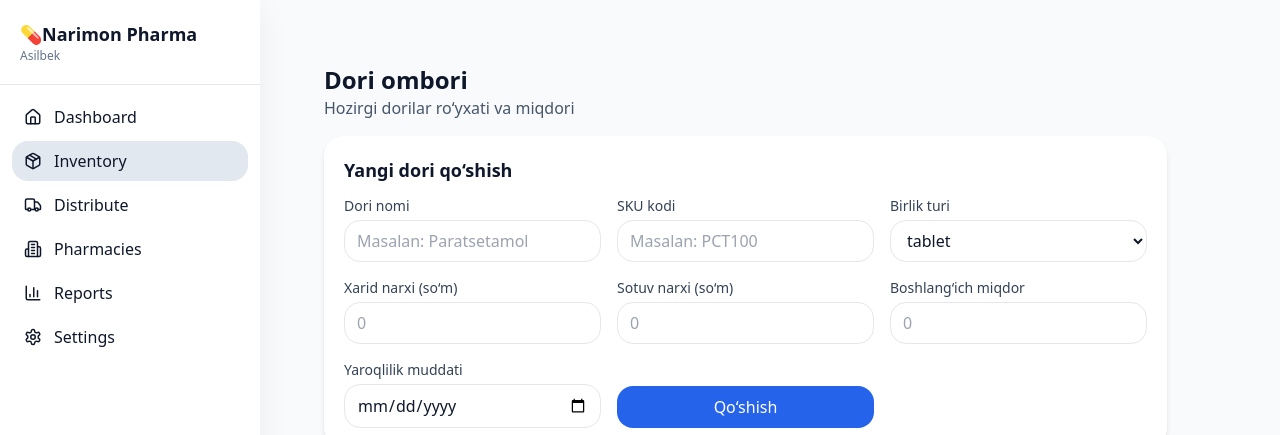
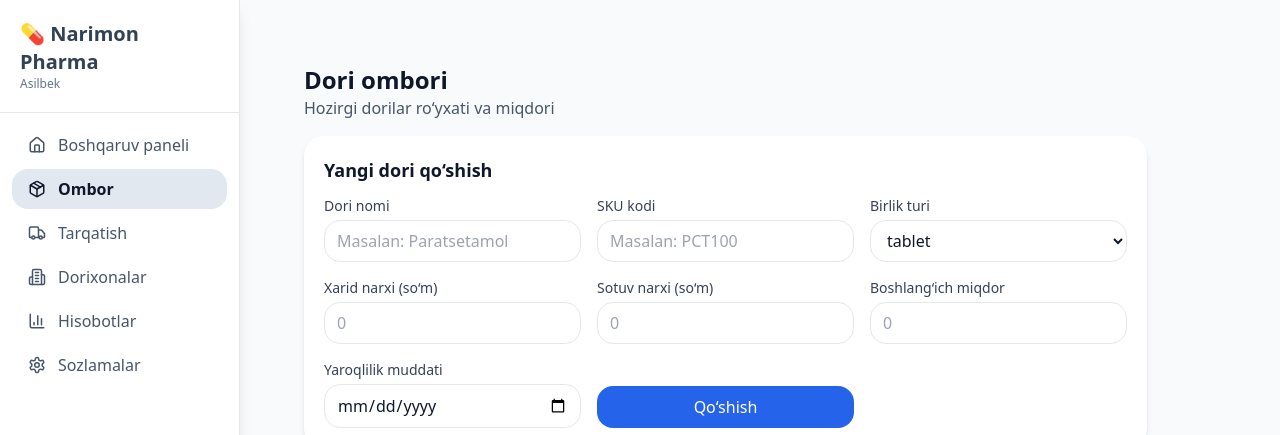
Before and after one commit to Ahmadjonov004/pharma-distributor, a React (Vite) app in the folder client/: page /inventory in a window 1280 px wide. Shown: the top 435 px of the page. Built offline with nearby package versions, Linux system fonts and the light colour scheme; no server answers.

Commit message:
app.tsx file update

```diff
--- a/client/src/App.tsx
+++ b/client/src/App.tsx
@@ -8,23 +8,30 @@ import Settings from './pages/Settings'
 import { Home, Package, Truck, Building2, BarChart3, Settings as Cog } from 'lucide-react'
 
 function Frame(){
-  const nav=[{to:'/',label:'Dashboard',icon:Home},{to:'/inventory',label:'Inventory',icon:Package},{to:'/distribute',label:'Distribute',icon:Truck},{to:'/pharmacies',label:'Pharmacies',icon:Building2},{to:'/reports',label:'Reports',icon:BarChart3},{to:'/settings',label:'Settings',icon:Cog}]
+  const nav=[
+    {to:'/',label:'Boshqaruv paneli',icon:Home},
+    {to:'/inventory',label:'Ombor',icon:Package},
+    {to:'/distribute',label:'Tarqatish',icon:Truck},
+    {to:'/pharmacies',label:'Dorixonalar',icon:Building2},
+    {to:'/reports',label:'Hisobotlar',icon:BarChart3},
+    {to:'/settings',label:'Sozlamalar',icon:Cog}
+  ]
   return (
-    <div className='min-h-screen grid md:grid-cols-[260px_1fr]'>
-      <aside className='bg-white shadow-soft md:sticky md:top-0 h-full'>
+    <div className='min-h-screen grid md:grid-cols-[240px_1fr] bg-slate-50'>
+      <aside className='bg-white shadow-lg md:sticky md:top-0 h-full border-r'>
         <div className='p-5 border-b'>
-          <div className='text-lg font-semibold'>💊Narimon Pharma</div>
+          <div className='text-xl font-semibold text-slate-700'>💊 Narimon Pharma</div>
           <div className='text-xs text-slate-500'>Asilbek</div>
         </div>
         <nav className='p-3 space-y-1'>
           {nav.map(n=>{ const Icon=n.icon as any; return (
-            <NavLink key={n.to} to={n.to} end={n.to==='/' } className={({isActive})=>`flex items-center gap-3 px-3 py-2 rounded-xl hover:bg-slate-100 ${isActive?'bg-slate-200 font-medium':''}`}>
+            <NavLink key={n.to} to={n.to} end={n.to==='/' } className={({isActive})=>`flex items-center gap-3 px-4 py-2 rounded-xl transition-all duration-200 hover:bg-slate-100 ${isActive?'bg-slate-200 text-slate-900 font-semibold':'text-slate-600'}`}>
               <Icon size={18}/> {n.label}
             </NavLink>
           )})}
         </nav>
       </aside>
-      <main className='p-4 md:p-8'>
+      <main className='p-4 md:p-8 w-full'>
         <Routes>
           <Route path='/' element={<Dashboard/>}/>
           <Route path='/inventory' element={<Inventory/>}/>
```
Also changed, not shown: 1 other file (tests, documents, lock files or other folders).
